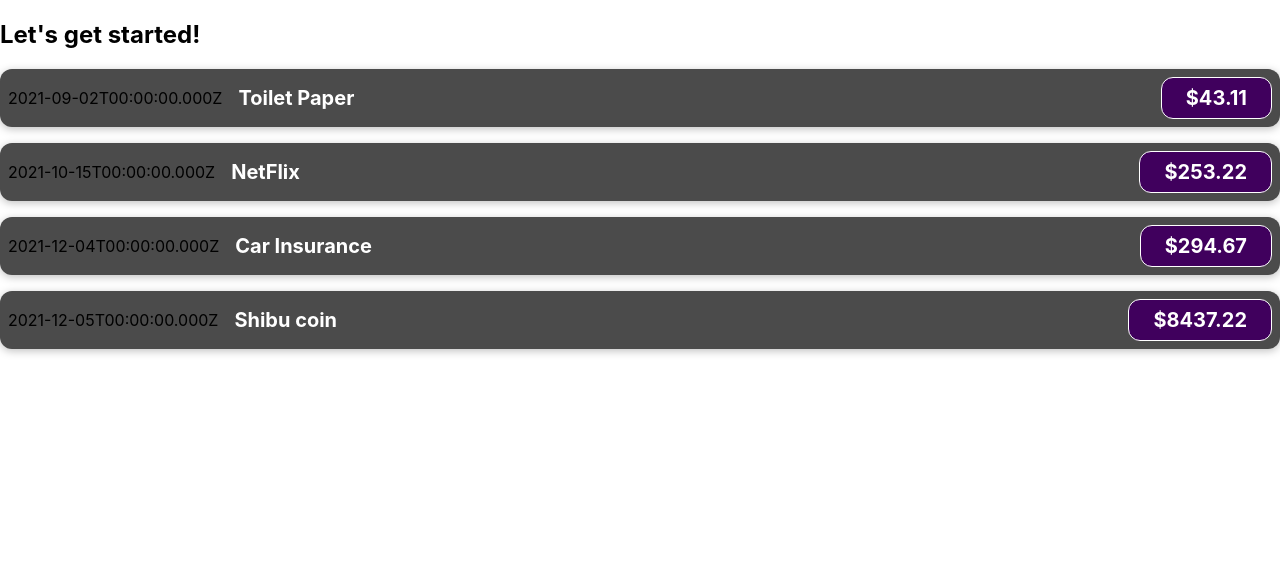
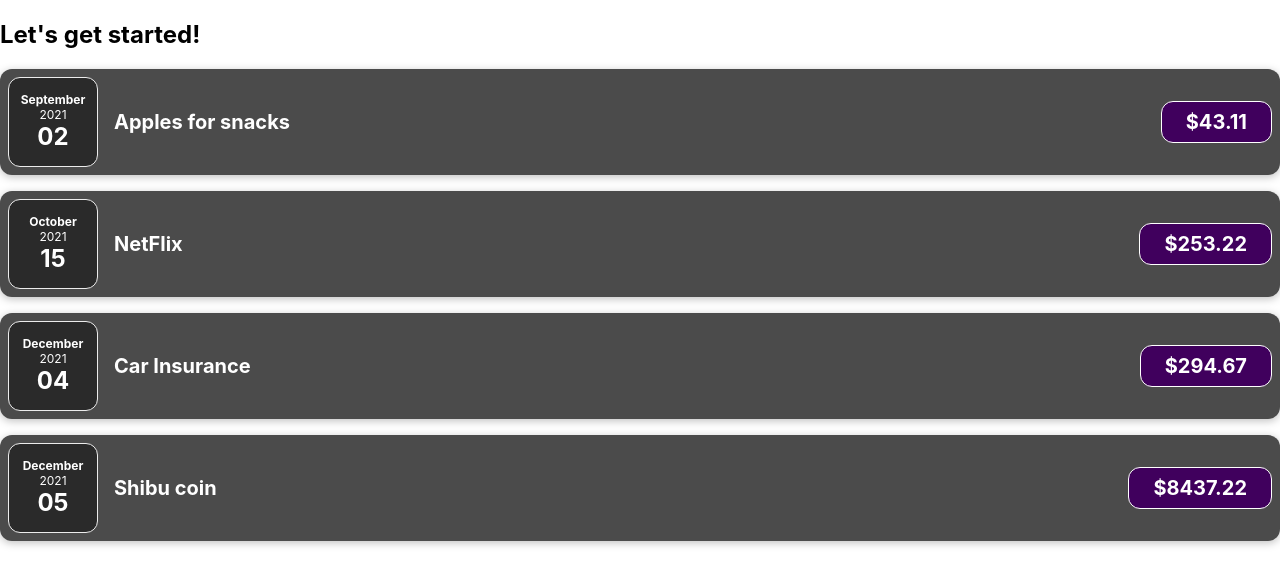
Before and after one commit to marknair/shiny-react, a JavaScript app: page / in a window 1280 px wide. Shown: the top 586 px of the page. Built offline with nearby package versions, Linux system fonts and the light colour scheme.

Commit message:
Added the date component with CSS

```diff
--- a/src/App.js
+++ b/src/App.js
@@ -32,16 +32,16 @@
       <div>
         <h2>Let's get started!</h2>
           <ExpenseItem
-              title={expenses[0].title}
+              title="Apples for snacks"
               amount={expenses[0].amount}
               date={expenses[0].date}
-          ></ExpenseItem>
+          />
 
           <ExpenseItem
               title={expenses[1].title}
               amount={expenses[1].amount}
               date={expenses[1].date}
-          ></ExpenseItem>
+          />
           <ExpenseItem
               title={expenses[2].title}
               amount={expenses[2].amount}
--- /dev/null
+++ b/src/components/ExpenseDate.css
@@ -0,0 +1,26 @@
+.expense-date {
+    display: flex;
+    flex-direction: column;
+    width: 5.5rem;
+    height: 5.5rem;
+    border: 1px solid #ececec;
+    background-color: #2a2a2a;
+    color: white;
+    border-radius: 12px;
+    align-items: center;
+    justify-content: center;
+}
+
+.expense-date__month {
+    font-size: 0.75rem;
+    font-weight: bold;
+}
+
+.expense-date__year {
+    font-size: 0.75rem;
+}
+
+.expense-date__day {
+    font-size: 1.5rem;
+    font-weight: bold;
+}
--- /dev/null
+++ b/src/components/ExpenseDate.js
@@ -0,0 +1,18 @@
+import "./ExpenseDate.css";
+
+function ExpenseDate(props) {
+    // PROPERTIES
+    const month = props.date.toLocaleString('en-US', { month: 'long' });
+    const day = props.date.toLocaleString("en-US", { day: "2-digit" });
+    const year = props.date.getFullYear();
+
+    return (
+        <div className="expense-date">
+            <div className="expense-date__month">{month}</div>
+            <div className="expense-date__year">{year}</div>
+            <div className="expense-date__day">{day}</div>
+        </div>
+    );
+}
+
+export default ExpenseDate;
--- a/src/components/ExpenseItem.js
+++ b/src/components/ExpenseItem.js
@@ -1,9 +1,11 @@
+import ExpenseDate from "./ExpenseDate";
 import "./ExpenseItem.css";
 
 function ExpenseItem(props) {
+
     return (
         <div className="expense-item">
-            <div>{props.date.toISOString()}</div>
+            <ExpenseDate date = {props.date}/>
             <div className="expense-item__description">
                 <h2>{props.title}</h2>
                 <div className="expense-item__price">${props.amount}</div>
```
